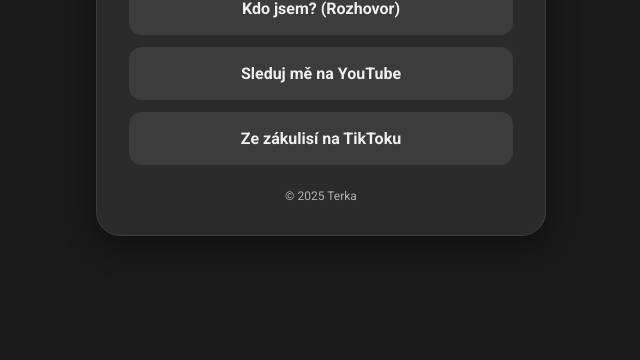
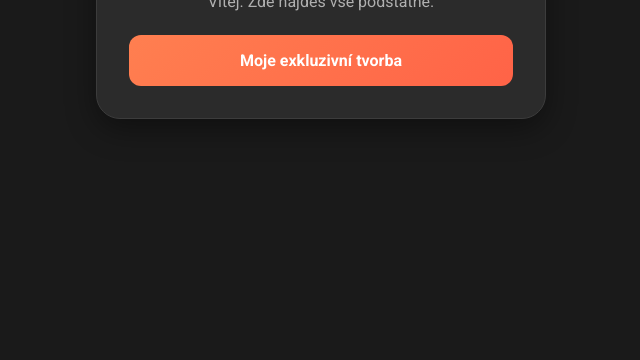
Before and after one commit to Hnzuonee/danca_urlgenius, a plain HTML site: page links.html in a window 1280 px wide. Shown: the part 440-800 px from the top of the page, without its empty margins (319-959 px from the left). Drawn offline with Linux system fonts and the light colour scheme.

Commit message:
Update links.html

```diff
--- a/links.html
+++ b/links.html
@@ -30,15 +30,9 @@
         .page-footer { margin-top: 1.5rem; font-size: 0.75rem; color: var(--font-muted-color); }
     </style></head><body>
     <div class="hub-container">
-<img src="images/IMG_1478.JPG" alt="Profil Terka" class="user-avatar">
+        <img src="images/IMG_1478.JPG" alt="Profil Terka" class="user-avatar">
         <h1 class="profile-name">Terka</h1>
         <p class="profile-bio">Vítej. Zde najdeš vše podstatné.</p>
         <div class="nav-list">
             <a href="./gate.html" class="link-item link-item-special">Moje exkluzivní tvorba</a>
-            <a href="https://www.youtube.com/watch?v=Ja65iMf4Ors&ab_channel=Datarunlife" target="_blank" rel="noopener noreferrer" class="link-item">Kdo jsem? (Rozhovor)</a>
-            <a href="https://www.youtube.com/shorts/RbatKStCZxo" target="_blank" rel="noopener noreferrer" class="link-item">Sleduj mě na YouTube</a>
-            <a href="https://www.tiktok.com/@terezosladilova/video/7488800063859313942" target="_blank" rel="noopener noreferrer" class="link-item">Ze zákulisí na TikToku</a>
-        </div>
-        <footer class="page-footer"><p>© <span id="current-year"></span> Terka</p></footer>
-    </div>
-    <script>document.getElementById('current-year').textContent = new Date().getFullYear();</script></body></html>
+            <a href="https://www.youtube.com/watch?v=Ja65iMf4Ors&ab_channel=Datarunlife" target="_blank" rel="noopener noreferrer
```
